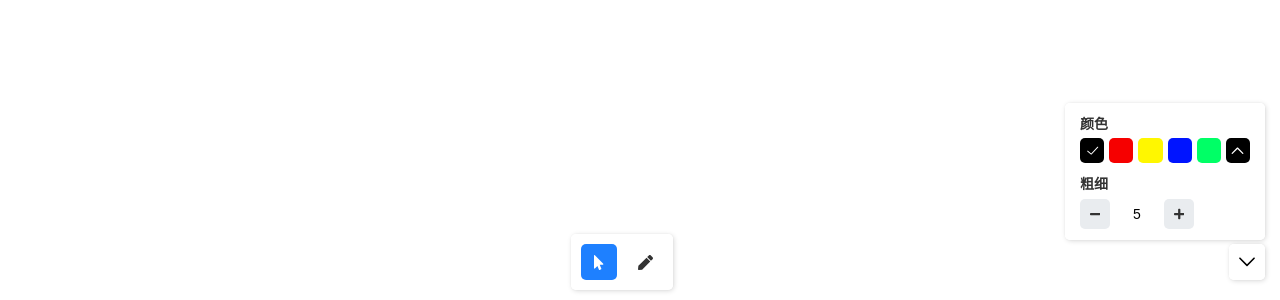
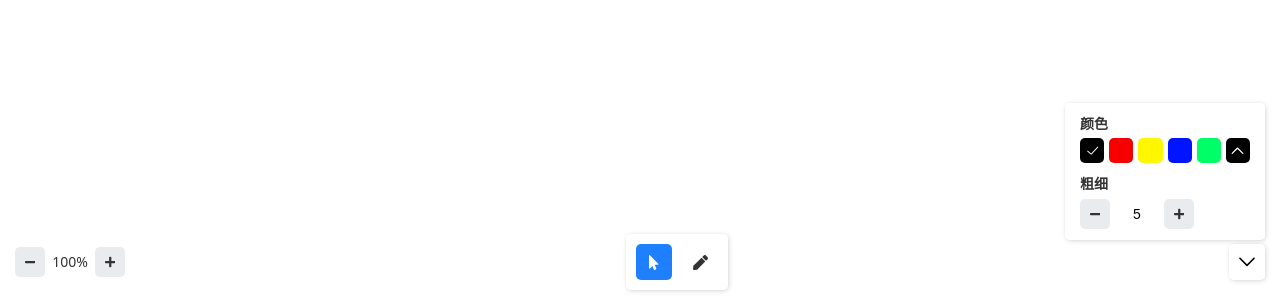
Before and after one commit to moneyinto/whiteboard, a Vue app: page / in a window 1280 px wide. Shown: the part 500-800 px from the top of the page. Built offline with nearby package versions, Linux system fonts and the light colour scheme.

Commit message:
画板实现缩放

```diff
--- a/src/components/WhiteBoard/components/step.vue
+++ b/src/components/WhiteBoard/components/step.vue
@@ -3,7 +3,8 @@
         <div class="wb-step-btn" @click="reduce()">
             <Reduce />
         </div>
-        <input :value="inputValue" type="number" min="1" @input="event => stepValueInput(event as InputEvent)" class="wb-step-value" />
+        <input v-if="!disabled" :value="inputValue" type="number" min="1" @input="event => stepValueInput(event)" class="wb-step-value" />
+        <div v-else class="web-step-value-readonly">{{ inputValue }}</div>
         <div class="wb-step-btn" @click="add()">
             <Plus />
         </div>
@@ -18,10 +19,14 @@ const props = defineProps({
     inputValue: {
         type: [String, Number],
         default: 0
+    },
+    disabled: {
+        type: Boolean,
+        default: false
     }
 });
 
-const { inputValue } = toRefs(props);
+const { inputValue, disabled } = toRefs(props);
 
 const emit = defineEmits(["reduce", "add", "input"]);
 
@@ -67,6 +72,15 @@ const stepValueInput = (event: InputEvent) => {
     outline: none;
     -moz-appearance: textfield;
 }
+
+.web-step-value-readonly {
+    margin: 0 5px;
+    min-width: 40px;
+    text-align: center;
+    font-size: 14px;
+    line-height: 30px;
+}
+
 .wb-step-value::-webkit-outer-spin-button,
 .wb-step-value::-webkit-inner-spin-button {
   -webkit-appearance: none;
--- a/src/components/WhiteBoard/components/toolbar.vue
+++ b/src/components/WhiteBoard/components/toolbar.vue
@@ -1,6 +1,13 @@
 <template>
     <div class="wb-toolbar">
-        <div class="wb-control"></div>
+        <div class="wb-control">
+            <Step
+                disabled
+                :inputValue="(Math.round(zoom * 100)) + '%'"
+                @reduce="reduce('zoom')"
+                @add="add('zoom')"
+            />
+        </div>
 
         <div class="wb-tool">
             <div
@@ -26,7 +33,7 @@
                     <div class="wb-setting-value">
                         <ColorPicker
                             :inputValue="strokeColor"
-                            @update="(color: string) => selectedColor(color)"
+                            @update="color => selectedColor(color)"
                         />
                     </div>
                 </div>
@@ -35,9 +42,9 @@
                     <div class="wb-setting-value">
                         <Step
                             :inputValue="lineWidth"
-                            @reduce="reduce"
-                            @add="add"
-                            @input="input"
+                            @reduce="reduce('lineWidth')"
+                            @add="add('lineWidth')"
+                            @input="value => input(value, 'lineWidth')"
                         />
                     </div>
                 </div>
@@ -50,7 +57,7 @@
 </template>
 
 <script setup lang="ts">
-import { defineEmits, defineProps, ref, toRefs } from "vue";
+import { defineEmits, defineProps, ref, toRefs, watch } from "vue";
 import { OPTION_TYPE } from "../config";
 import Mouse from "../icons/Mouse.vue";
 import Pen from "../icons/Pen.vue";
@@ -58,7 +65,7 @@ import Setting from "../icons/Setting.vue";
 import Step from "./Step.vue";
 import ColorPicker from "./ColorPicker/index.vue";
 
-const emit = defineEmits(["update:optionType", "update:lineWidth", "update:strokeColor"]);
+const emit = defineEmits(["update:optionType", "update:lineWidth", "update:strokeColor", "update:zoom", "zoomChange"]);
 
 const props = defineProps({
     optionType: {
@@ -74,10 +81,15 @@ const props = defineProps({
     strokeColor: {
         type: String,
         required: true
+    },
+
+    zoom: {
+        type: Number,
+        required: true
     }
 });
 
-const { optionType, strokeColor, lineWidth } = toRefs(props);
+const { optionType, strokeColor, lineWidth, zoom } = toRefs(props);
 
 const settingShow = ref(true);
 
@@ -89,12 +101,27 @@ const selectedColor = (color: string) => {
     emit("update:strokeColor", color);
 };
 
-const reduce = () => {
+const reduce = (type: string) => {
+    if (type === "zoom") {
+        if (zoom.value === 0.1) return;
+        const oldZoom = zoom.value;
+        const newZoom = Number((oldZoom - 0.05 < 0.1 ? 0.1 : oldZoom - 0.05).toFixed(2));
+        emit("update:zoom", newZoom);
+        emit("zoomChange", newZoom, oldZoom);
+        return;
+    }
     if (lineWidth.value === 1) return;
     emit("update:lineWidth", lineWidth.value === 5 ? 1 : lineWidth.value - 5);
 };
 
-const add = () => {
+const add = (type: string) => {
+    if (type === "zoom") {
+        const oldZoom = zoom.value;
+        const newZoom = Number((zoom.value + 0.05).toFixed(2));
+        emit("update:zoom", newZoom);
+        emit("zoomChange", newZoom, oldZoom);
+        return;
+    }
     emit("update:lineWidth", lineWidth.value === 1 ? 5 : lineWidth.value + 5);
 };
 
--- a/src/components/WhiteBoard/hooks/useRenderElement.ts
+++ b/src/components/WhiteBoard/hooks/useRenderElement.ts
@@ -11,21 +11,30 @@ export default (canvas: Ref<HTMLCanvasElement | null>, context: Ref<CanvasRender
         const [x1, y1, x2, y2] = getElementBoundsCoords(element);
 
         // cx, cy 最小矩形中心点在canvas中的位置
-        const cx = (x1 + x2) / 2 + canvasConfig.scrollX;
-        const cy = (y1 + y2) / 2 + canvasConfig.scrollY;
+        const cx = ((x1 + x2) / 2 + canvasConfig.scrollX);
+        const cy = ((y1 + y2) / 2 + canvasConfig.scrollY);
 
         // 笔记起始点相对于最小矩形中心点偏移位置
-        const shiftX = (x2 - x1) / 2 - (element.x - x1);
-        const shiftY = (y2 - y1) / 2 - (element.y - y1);
+        const shiftX = ((x2 - x1) / 2 - (element.x - x1));
+        const shiftY = ((y2 - y1) / 2 - (element.y - y1));
 
         // 存储状态
         context.value.save();
+
+        // 缩放
+        context.value.scale(
+            window.devicePixelRatio * canvasConfig.zoom,
+            window.devicePixelRatio * canvasConfig.zoom,
+        );
+
         // 移动坐标系原点
         context.value.translate(cx, cy);
+
         // 目标旋转对应的角度
         context.value.rotate(element.angle);
         // 坐标原点移动到笔记起始位置
         context.value.translate(-shiftX, -shiftY);
+
 
         // 绘制笔记
         context.value.fillStyle = element.strokeColor;
--- /dev/null
+++ b/src/components/WhiteBoard/hooks/useZoom.ts
@@ -0,0 +1,49 @@
+import { Ref } from "vue";
+import { ICanvasConfig } from "../types";
+import { getZoomScroll } from "../utils";
+
+export default (
+    canvas: Ref<HTMLCanvasElement | null>,
+    canvasConfig: ICanvasConfig
+) => {
+    const getWhiteBoardCenter = () => {
+        return {
+            x: canvas.value!.width / 2,
+            y: canvas.value!.height / 2
+        };
+    };
+
+    const updateScroll = (
+        newZoom: number,
+        oldZoom: number,
+        x: number,
+        y: number
+    ) => {
+        const { scrollX, scrollY } = getZoomScroll(x, y, canvasConfig, newZoom, oldZoom);
+        canvasConfig.scrollX = scrollX;
+        canvasConfig.scrollY = scrollY;
+    };
+
+    const handleWeel = (clientX: number, clientY: number, deltaY: number) => {
+        const x = clientX - canvasConfig.offsetX;
+        const y = clientY - canvasConfig.offsetY;
+        const sign = Math.sign(deltaY);
+        const MAX_STEP = 10;
+        const absDelta = Math.abs(deltaY);
+        let delta = deltaY;
+        if (absDelta > MAX_STEP) {
+            delta = MAX_STEP * sign;
+        }
+
+        const newZoom = canvasConfig.zoom - delta / 100;
+        const oldZoom = canvasConfig.zoom;
+        canvasConfig.zoom = newZoom;
+        updateScroll(newZoom, oldZoom, x, y);
+    };
+
+    return {
+        getWhiteBoardCenter,
+        updateScroll,
+        handleWeel
+    };
+};
--- a/src/components/WhiteBoard/index.vue
+++ b/src/components/WhiteBoard/index.vue
@@ -4,6 +4,7 @@
             ref="canvas"
             :width="canvasWidth"
             :height="canvasHeighth"
+            @mousewheel="wheelScaleCanvas"
             :style="{
                 width: canvasDomWidth,
                 height: canvasDomHeight,
@@ -17,18 +18,22 @@
             v-model:strokeColor="canvasConfig.strokeColor"
             v-model:optionType="canvasConfig.optionType"
             v-model:lineWidth="canvasConfig.lineWidth"
+            v-model:zoom="canvasConfig.zoom"
+            @zoomChange="zoomChange"
         />
     </div>
 </template>
 
 <script setup lang="ts">
-import { ref, nextTick, reactive } from "vue";
+import { ref, nextTick, reactive, watch } from "vue";
 import ToolBar from "./components/Toolbar.vue";
 import useHandlePointer from "./hooks/useHandlePointer";
 import useRenderElement from "./hooks/useRenderElement";
+import useZoom from "./hooks/useZoom";
 import { IElement, ICanvasConfig } from "./types";
 import { OPTION_TYPE } from "./config";
 import { throttle } from "lodash";
+import { getCanvasPointPosition, getWhiteBoardPointPosition } from "./utils";
 const canvasScale = window.devicePixelRatio;
 
 const whiteboard = ref<HTMLDivElement | null>(null);
@@ -63,6 +68,20 @@ const { handleDown, handleMove, handleUp } = useHandlePointer(
     canvasConfig
 );
 const { renderElements } = useRenderElement(canvas, context, canvasConfig);
+const { updateScroll, handleWeel } = useZoom(canvas, canvasConfig);
+
+// 进行缩放
+const zoomChange = (newZoom, oldZoom) => {
+    updateScroll(newZoom, oldZoom, canvas.value!.width / 2, canvas.value!.height / 2);
+    renderElements(elements.value);
+};
+
+const wheelScaleCanvas = throttle((event: WheelEvent) => {
+    if (event.metaKey || event.ctrlKey) {
+        handleWeel(event.pageX, event.pageY, event.deltaY);
+        renderElements(elements.value);
+    }
+}, 30);
 
 nextTick(() => {
     if (!canvas.value || !whiteboard.value) return;
--- a/src/components/WhiteBoard/utils/index.ts
+++ b/src/components/WhiteBoard/utils/index.ts
@@ -28,6 +28,7 @@ export const getCanvasPointPosition = (
 ) => {
     const x = (event instanceof TouchEvent) ? event.targetTouches[0].clientX : event.clientX;
     const y = (event instanceof TouchEvent) ? event.targetTouches[0].clientY : event.clientY;
+    console.log(x, y, canvasConfig.zoom);
     return {
         x: (x - canvasConfig.offsetX) / canvasConfig.zoom - canvasConfig.scrollX,
         y: (y - canvasConfig.offsetY) / canvasConfig.zoom - canvasConfig.scrollY
@@ -52,6 +53,33 @@ export const getCanvasPointPosition = (
         y:
             (y - canvasConfig.offsetY) / canvasConfig.zoom
     };
+};
+
+/**
+ * 获取缩放后对应点的scroll
+ * @param x
+ * @param y
+ * @param canvasConfig
+ * @param newZoom
+ * @param oldZoom
+ * @returns
+ */
+export const getZoomScroll = (x: number, y: number, canvasConfig: ICanvasConfig, newZoom: number, oldZoom: number) => {
+    const clientX = x - canvasConfig.offsetX;
+    const clientY = y - canvasConfig.offsetY;
+
+    // get original scroll position without zoom
+    const baseScrollX = canvasConfig.scrollX + (clientX - clientX / oldZoom);
+    const baseScrollY = canvasConfig.scrollY + (clientY - clientY / oldZoom);
+
+    // get scroll offsets for target zoom level
+    const zoomOffsetScrollX = -(clientX - clientX / newZoom);
+    const zoomOffsetScrollY = -(clientY - clientY / newZoom);
+
+    return {
+        scrollX: baseScrollX + zoomOffsetScrollX,
+        scrollY: baseScrollY +  zoomOffsetScrollY
+    }
 };
 
 export const getBoundsCoordsFromPoints = (points: IPoint[]): IBoundsCoords => {
```
